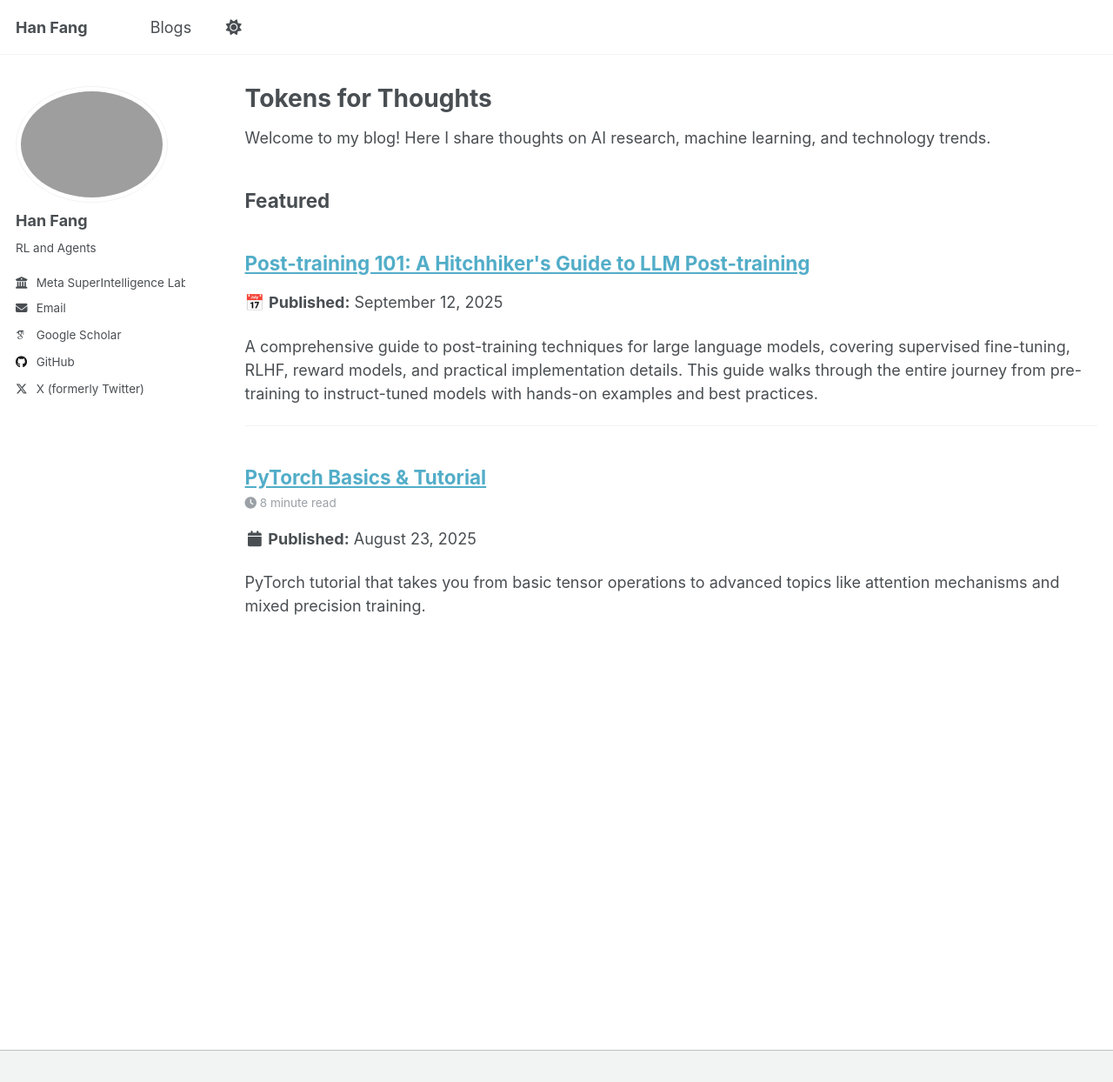
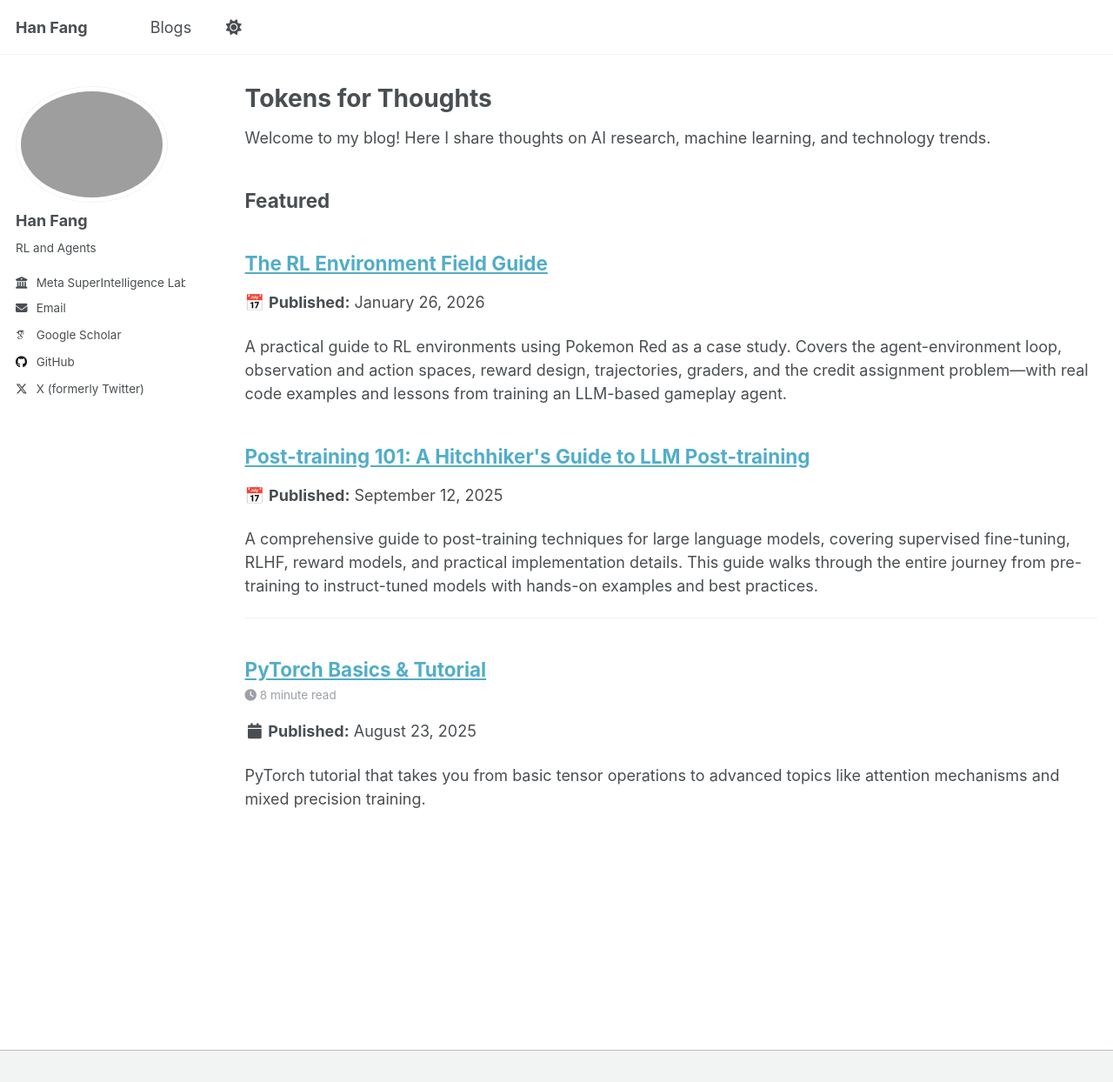
Before and after one commit to hanfang/hanfang.github.io, a Jekyll site: the page built from _pages/blogs.md, in a window 1280 px wide and 1244 px high. Shown: the whole window at 87% size. Built offline with Jekyll 4.4.1, drawn with Linux system fonts in a browser that asks for light colours; some web fonts are replaced.

Commit message:
Add The RL Environment Field Guide blog post

```diff
--- a/_pages/blogs.md
+++ b/_pages/blogs.md
@@ -8,6 +8,12 @@ author_profile: true
 Welcome to my blog! Here I share thoughts on AI research, machine learning, and technology trends.
 
 ## Featured
+
+<article>
+  <h2><a href="https://tokens-for-thoughts.notion.site/the-rl-environment-field-guide" target="_blank">The RL Environment Field Guide</a></h2>
+  <p><span class="archive__date">📅</span> <strong>Published:</strong> <time>January 26, 2026</time></p>
+  <p>A practical guide to RL environments using Pokemon Red as a case study. Covers the agent-environment loop, observation and action spaces, reward design, trajectories, graders, and the credit assignment problem—with real code examples and lessons from training an LLM-based gameplay agent.</p>
+</article>
 
 <article>
   <h2><a href="https://tokens-for-thoughts.notion.site/post-training-101" target="_blank">Post-training 101: A Hitchhiker's Guide to LLM Post-training</a></h2>
```
Also changed, not shown: _pages/about.md (+3 -1 lines).
